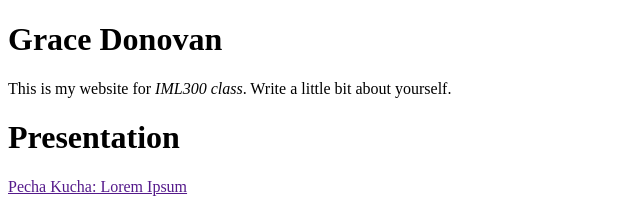
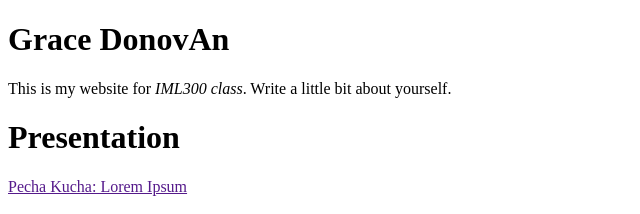
Before and after one commit to gdonovan-ops/iml300, a plain HTML site: page starter-COPY-FROM-HERE 2/index.html in a window 1280 px wide. Shown: the top 214 px of the page, 0-640 px from the left. Drawn offline with Linux system fonts and the light colour scheme.

Commit message:
Update index.html

```diff
--- a/starter-COPY-FROM-HERE 2/index.html
+++ b/starter-COPY-FROM-HERE 2/index.html
@@ -8,7 +8,7 @@
 
   <body>
     <div>
-      <h1>Grace Donovan</h1>
+      <h1>Grace DonovAn</h1>
       <!--Update with your name-->
       <p>
         This is my website for <i>IML300 class</i>. Write a little bit about
```
